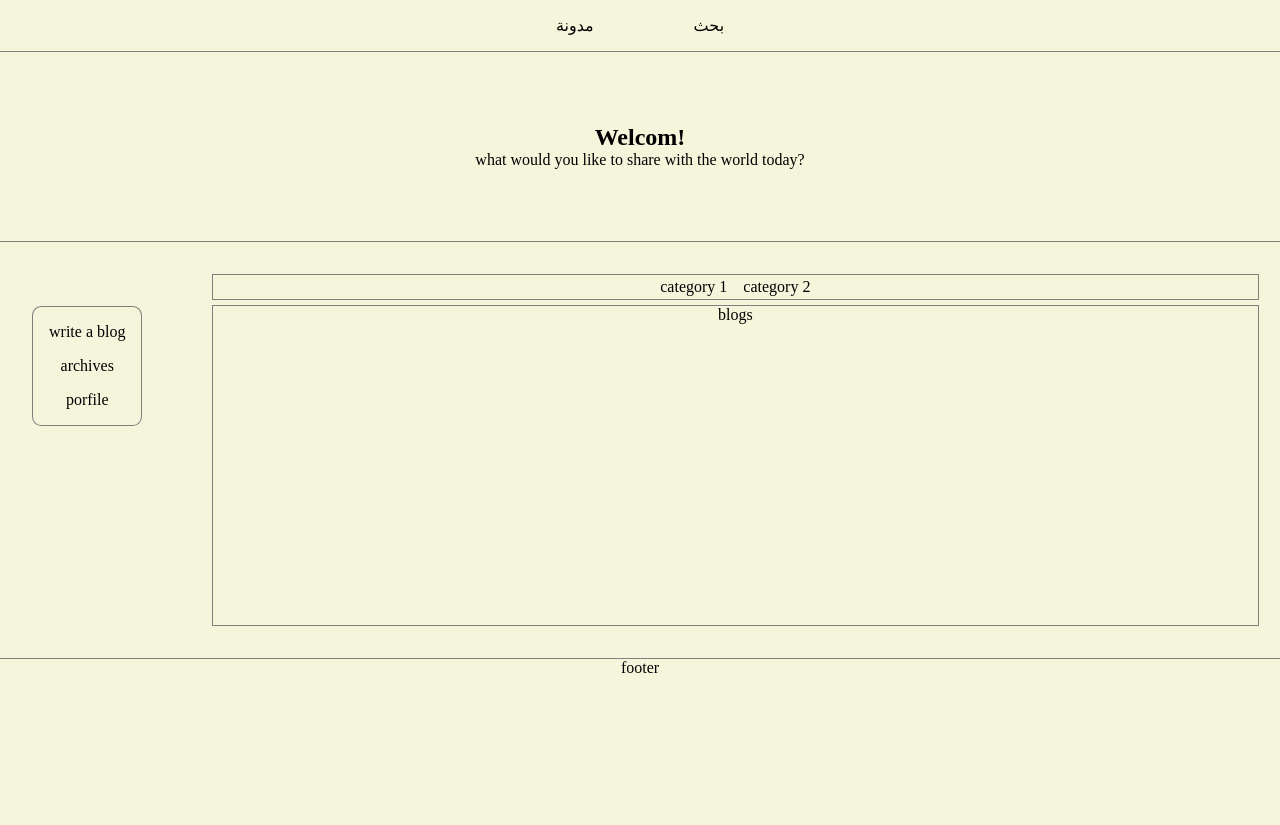
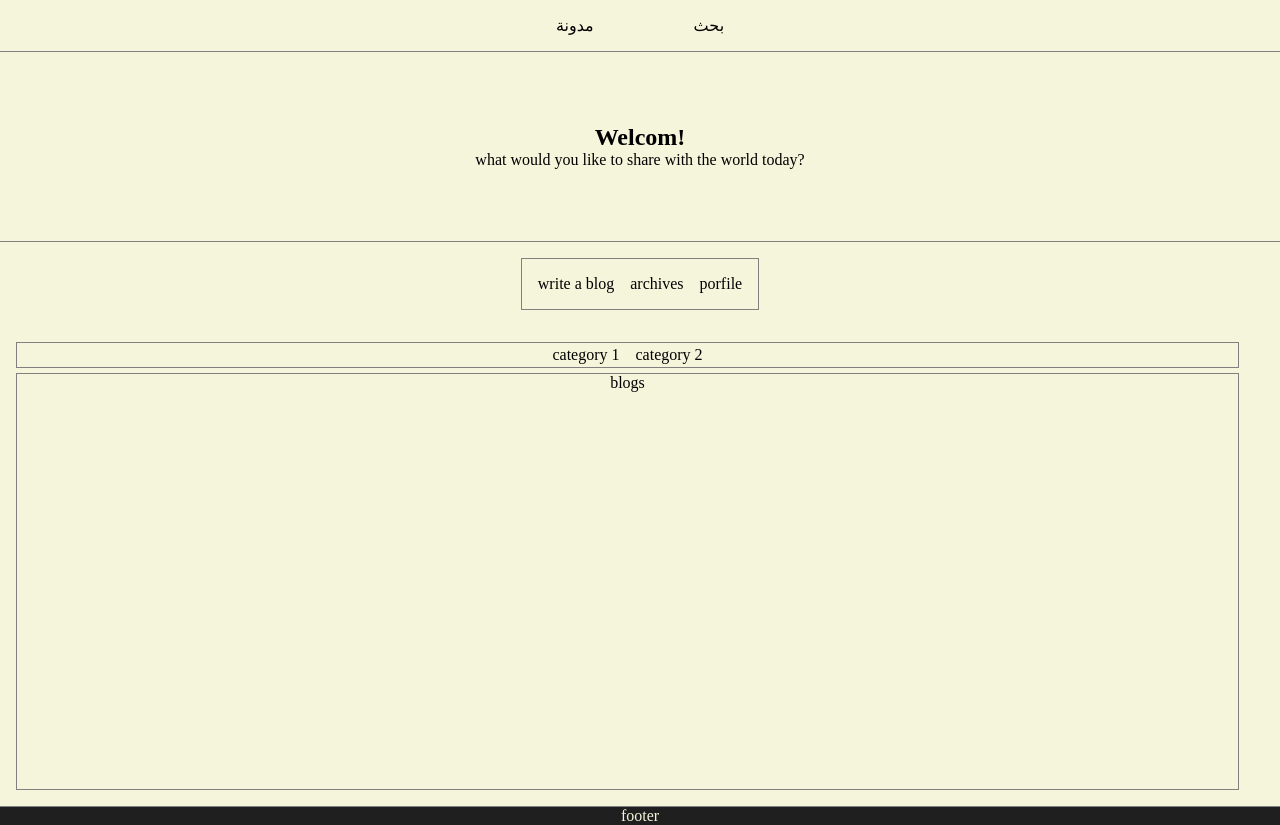
Before and after one commit to jouryABDULLAH/blog, a Django app: page / in a window 1280 px wide. Before the commit the page ends 673 px from the top, so only its background shows below. Run offline with Django 5.2, Linux system fonts and the light colour scheme.

Commit message:
edit base.html files and base.css file

```diff
--- a/blogs_app/static/base.css
+++ b/blogs_app/static/base.css
@@ -23,26 +23,34 @@ header{
 }
 
 main{
-    grid-column-start: 2;
+    /* grid-column-start: 2;
     grid-column-end: 3;
     display: flex;
     flex-flow: column;
+    gap: 0.3rem; */
+    display: flex;
+    flex-flow: column;
     gap: 0.3rem;
+    height: 60%;
+    padding: 1rem;
 }
 
 aside{
-    grid-row-start: 2;
-    padding: 2rem;
+    /* grid-row-start: 2;
+    padding: 2rem; */
+    padding: 1rem;
+    display: flex;
+  /* flex-direction: row; */
+    justify-content: center;
 }
 
 aside ul{
     border: 1px solid gray;
-    border-radius: 8%;
     width: max-content;
     padding: 1rem;
     gap: 1rem;
     display: flex;
-    flex-direction: column;
+    flex-direction: row;
     justify-content: center;
     align-items: center;
 }
@@ -96,4 +104,6 @@ ul, li{
 footer{
     text-align: center;
     border-top: 1px gray solid;
+    color: beige;
+    background-color: #1f1f1f;
 }
--- a/blogs_app/templates/blogs_app/base.html
+++ b/blogs_app/templates/blogs_app/base.html
@@ -1,36 +1,18 @@
-<!DOCTYPE html>
-<html lang="ar">
-<head>
-    <meta charset="UTF-8">
-    <meta name="viewport" content="width=device-width, initial-scale=1.0">
-    <link rel="stylesheet" href="static/base.css">
-    <title>Bloggy</title>
-</head>
-<body>
+{% extends 'layouts/base.html' %}
 
-    <div class="container">
-        <header>
-            <nav class="header-nav">
+{% block title %}Specific Page Title{% endblock %}
+
+{% block content %}
+
+<aside>
+    {% block user_blog_actions %}
     <ul>
-                    <li>
-                        مدونة
-                    </li>
-                    <li>
-                        {% block search %}
-                            بحث
-                        {% endblock search %}
-                    </li>
+        <li>write a blog</li>
+        <li>archives</li>
+        <li>porfile</li>
     </ul>
-            </nav>
-
-            <section class="welcome-section">
-                {% block welcome %}
-                    <h2>Welcom!</h2>
-                    <p>what would you like to share with the world today?</p>
-                {% endblock welcome %}
-            </section>
-
-        </header>
+    {% endblock user_blog_actions %}
+</aside>
 
 <main class="blog-area">
     <nav class="blog-categories-nav">
@@ -51,25 +33,4 @@
     </div>
 </main>
 
-        <aside>
-            {% block user_blog_actions %}
-            <ul>
-                <li>write a blog</li>
-                <li>archives</li>
-                <li>porfile</li>
-            </ul>
-            {% endblock user_blog_actions %}
-        </aside>
-
-        <footer>
-            <p>footer</p>
-        </footer>
-    </div>
-
-    {% block content %}
 {% endblock content %}
-
-    <!-- {% include 'includes/footer.html' %} -->
-
-</body>
-</html>
--- a/templates/layouts/base.html
+++ b/templates/layouts/base.html
@@ -1,65 +1,42 @@
 <!DOCTYPE html>
-<html lang="en">
+<html lang="ar">
 <head>
     <meta charset="UTF-8">
     <meta name="viewport" content="width=device-width, initial-scale=1.0">
     <link rel="stylesheet" href="static/base.css">
-    <title>Bloggy</title>
+    <title>{% block title %}Bloggy{% endblock %}</title>
 </head>
 <body>
-    <!-- {% include 'includes/header.html' %} -->
 
-    <div>
-        <header>
-            <p>header</p>
-        </header>
-        <section>
+    <header>
+        <nav class="header-nav">
+            <ul>
+                <li>
+                    مدونة
+                </li>
+                <li>
+                    {% block search %}
+                        بحث
+                    {% endblock search %}
+                </li>
+            </ul>
+        </nav>
+
+        <section class="welcome-section">
             {% block welcome %}
                 <h2>Welcom!</h2>
                 <p>what would you like to share with the world today?</p>
             {% endblock welcome %}
         </section>
 
-        <div class="blog-area">
-            <nav class="blog-categories-nav">
-                <ul>
-                    <li>
-                        {% block search %}
-                            search
-                        {% endblock search %}
-                    </li>
-                    <li>
-                        مدونة
-                    </li>
-                </ul>
-            </nav>
-
-            <main>
-                {% block blogs %}
-                    blogs
-                {% endblock blogs %}
-            </main>
-        </div>
-
-        <aside>
-            {% block user_blog_actions %}
-            <ul>
-                <li>write a blog</li>
-                <li>archives</li>
-                <li>porfile</li>
-            </ul>
-            {% endblock user_blog_actions %}
-        </aside>
-
-        <footer>
-            <p>footer</p>
-        </footer>
-    </div>
+    </header>
 
     {% block content %}
     {% endblock content %}
 
-    <!-- {% include 'includes/footer.html' %} -->
+    <footer>
+        <p>footer</p>
+    </footer>
 
 </body>
 </html>
```
Lines whose indentation alone changed are shown as unchanged.
